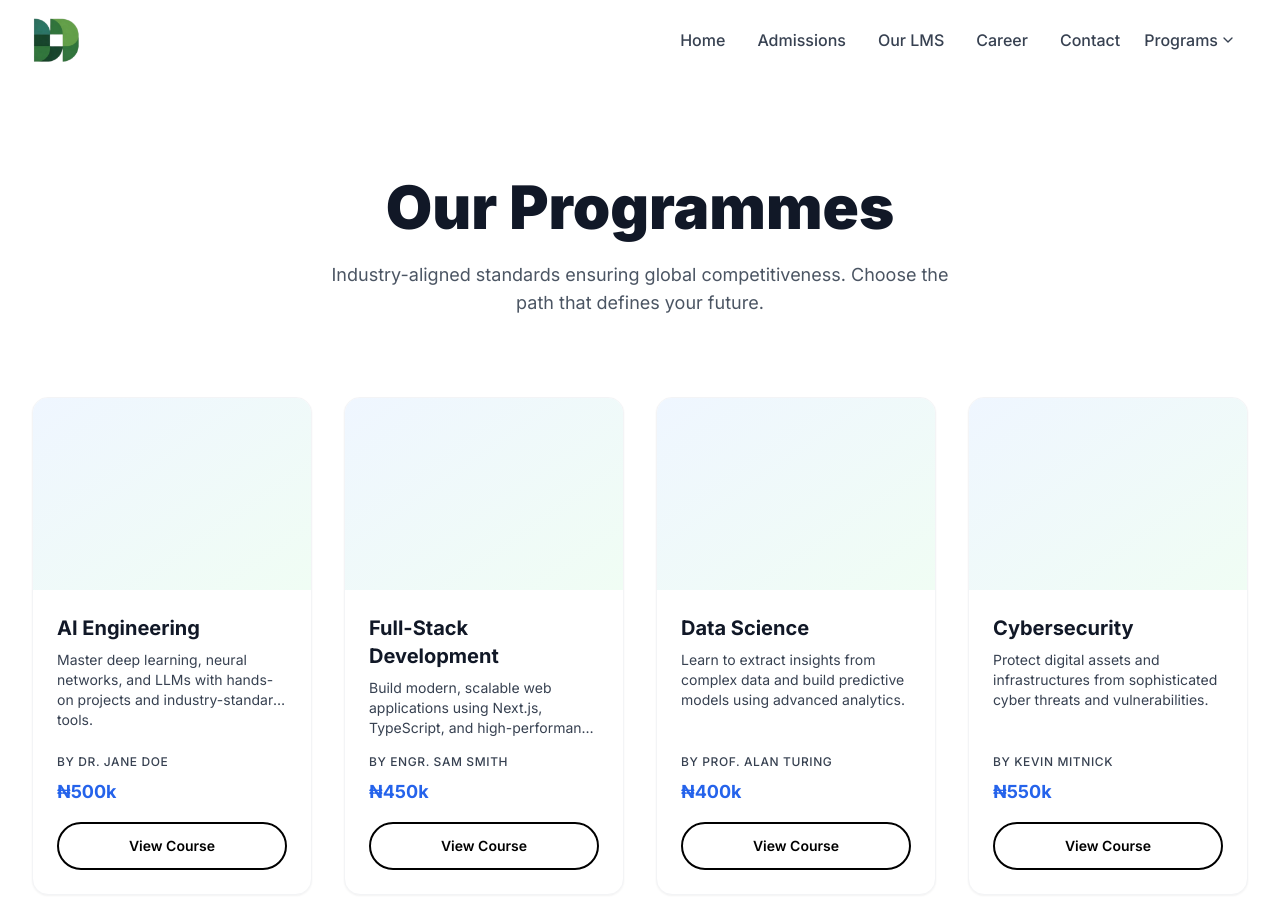
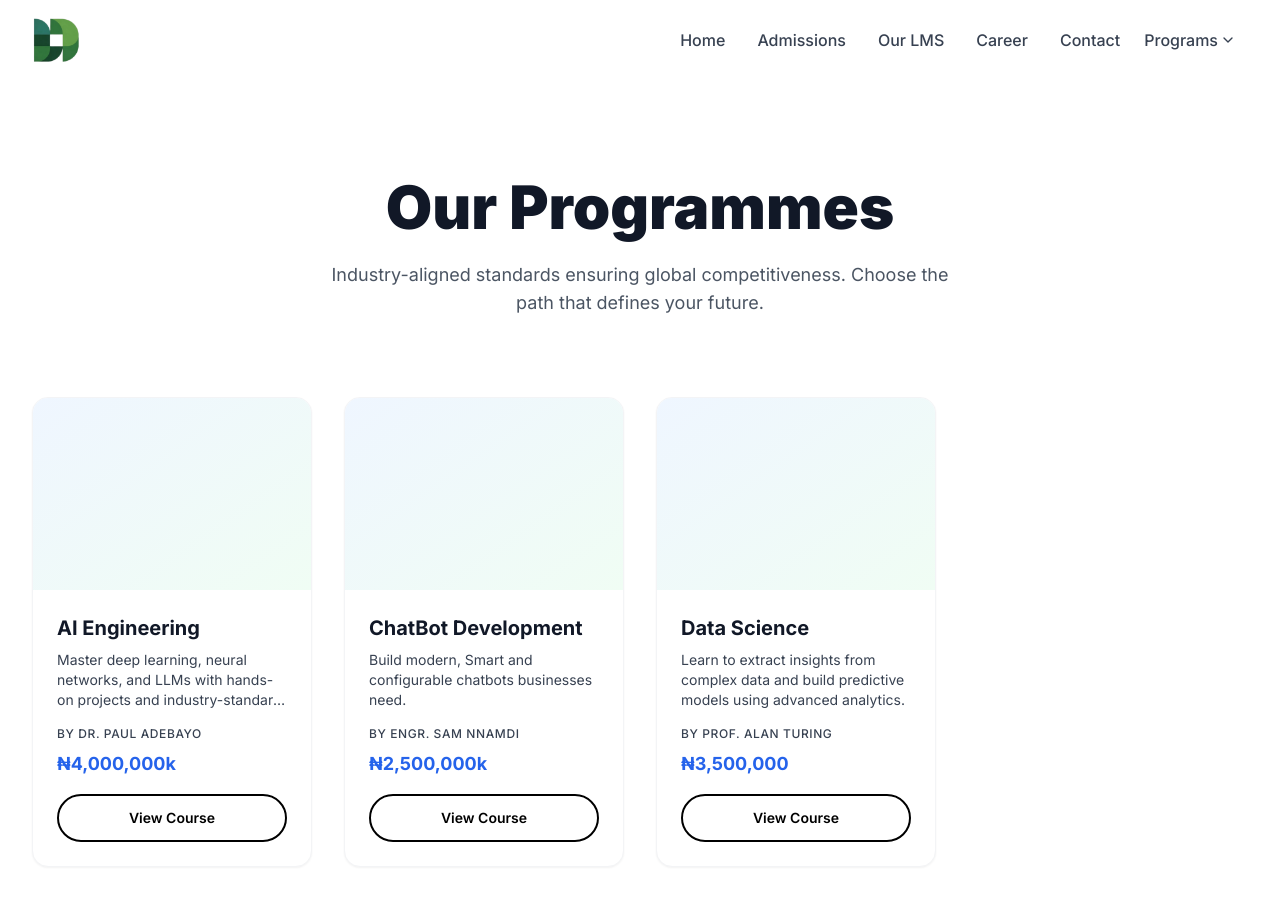
Before and after one commit to Stripe-Edge/DictaHub, a Next.js app: page /programmes in a window 1280 px wide. Shown: the top 908 px of the page. Built offline with nearby package versions, Linux system fonts and the light colour scheme.

Commit message:
Update page.tsx

```diff
--- a/app/programmes/page.tsx
+++ b/app/programmes/page.tsx
@@ -5,26 +5,20 @@ export default function ProgrammesPage() {
     {
       title: "AI Engineering",
       description: "Master deep learning, neural networks, and LLMs with hands-on projects and industry-standard tools.",
-      instructor: "Dr. Jane Doe",
-      price: "₦500k"
+      instructor: "Dr. Paul Adebayo",
+      price: "₦4,000,000k"
     },
     {
-      title: "Full-Stack Development",
-      description: "Build modern, scalable web applications using Next.js, TypeScript, and high-performance backends.",
-      instructor: "Engr. Sam Smith",
-      price: "₦450k"
+      title: "ChatBot Development",
+      description: "Build modern, Smart and configurable chatbots businesses need.",
+      instructor: "Engr. Sam Nnamdi",
+      price: "₦2,500,000k"
     },
     {
       title: "Data Science",
       description: "Learn to extract insights from complex data and build predictive models using advanced analytics.",
       instructor: "Prof. Alan Turing",
-      price: "₦400k"
-    },
-    {
-      title: "Cybersecurity",
-      description: "Protect digital assets and infrastructures from sophisticated cyber threats and vulnerabilities.",
-      instructor: "Kevin Mitnick",
-      price: "₦550k"
+      price: "₦3,500,000"
     },
   ];
 
```
